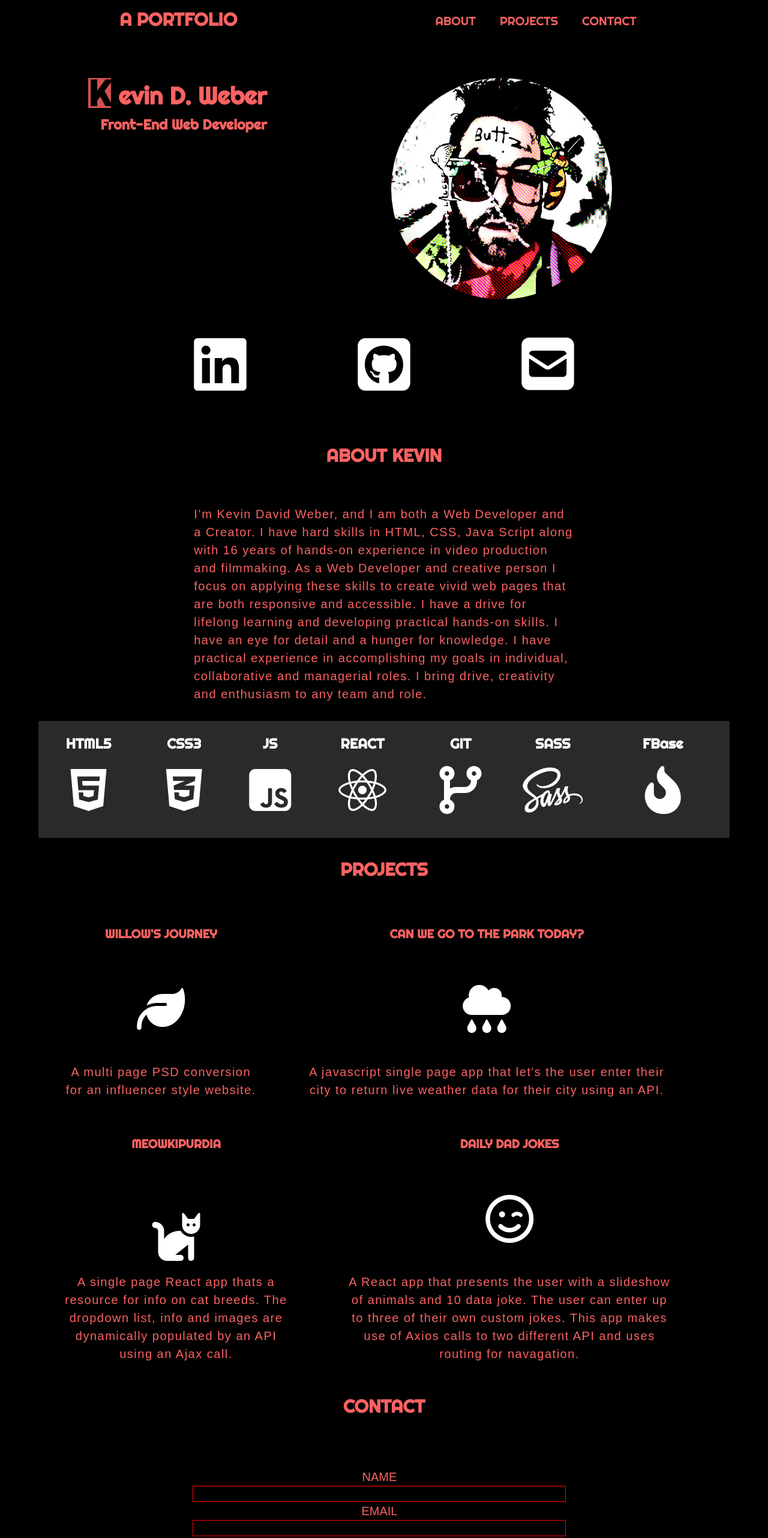
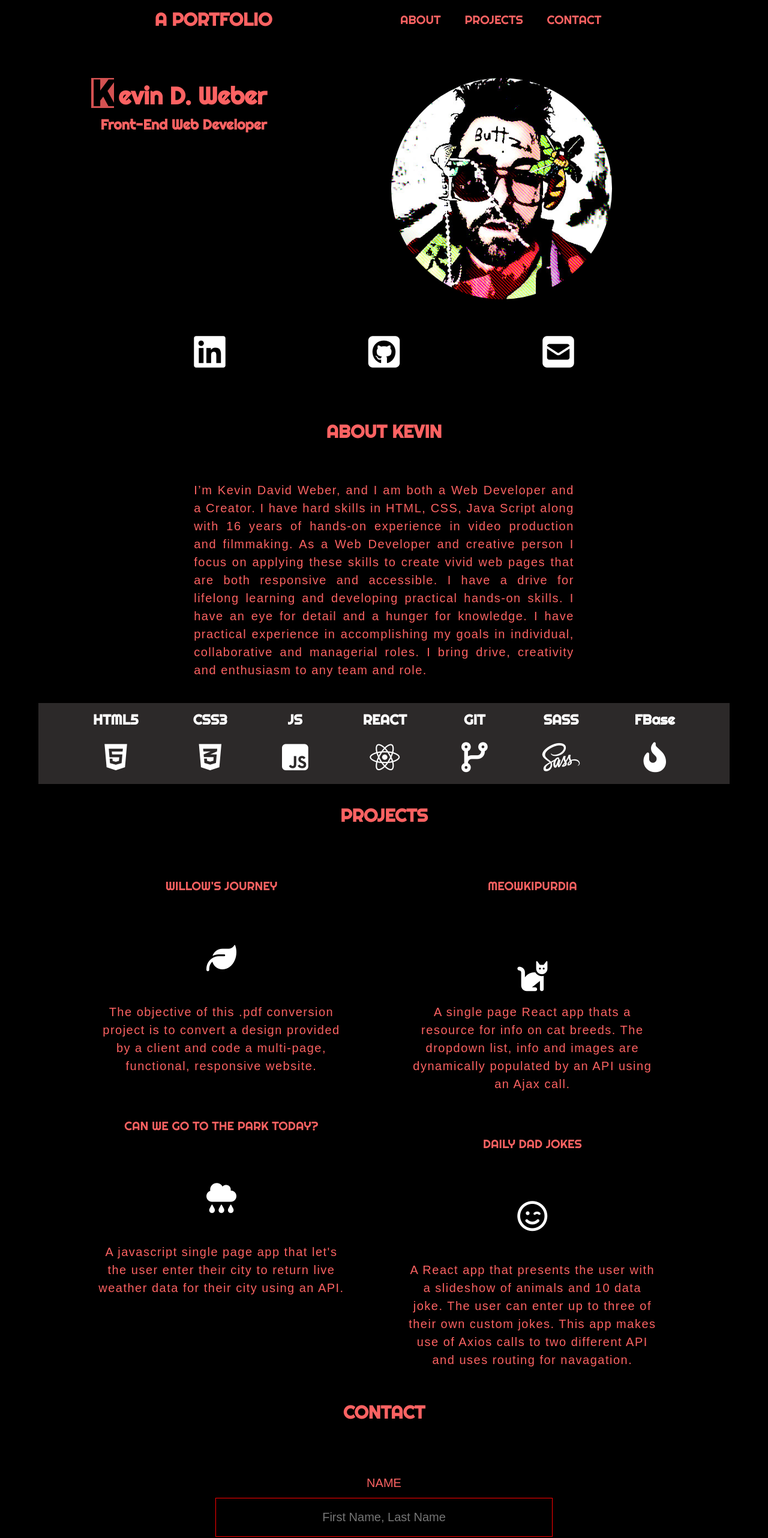
Before and after one commit to QuadrantK/kdwPortfolio2022, a plain HTML site: page index.html in a window 1280 px wide. Shown: the part 20-2584 px from the top of the page at 60% size. Drawn offline with Linux system fonts and the light colour scheme.

Commit message:
layout and mobile changes

```diff
--- a/index.html
+++ b/index.html
@@ -108,14 +108,15 @@
         <!-- Projects -->
 
 
-        <section class="projects wrapper" id="projects">
+        <section class=" wrapper" id="projects">
                 <h2>Projects</h2>
+                <div class="projBox">
                     <div class="projItemRow1">
                         <div class="projItem1">
                                 <section class="projectBox">
                                     <a href="https://elegant-stonebraker-6d063f.netlify.app/" target="blank">Willow's Journey</a>
                                     <a href="https://elegant-stonebraker-6d063f.netlify.app/" target="blank"><i class="fas fa-leaf"></i></a>
-                                <p>A multi page PSD conversion for an influencer style website.</p>
+                                    <p>The objective of this .pdf conversion project is to convert a design provided by a client and code a  multi-page, functional, responsive website.</p>
                                 </section>
                             </div>
                             <div class="projItem2">
@@ -142,26 +143,27 @@
                                 </section>
                             </div>
                         </div>
+                    </div>
         </section>
-        <section class="contact" id="contact">
+        <section class="contact wrapper" id="contact">
             <h2>Contact</h2>
-            <div class="form wrapper">
+            <div class="form">
                 <form id="contactForm" class="contactForm" action="https://formspree.io/f/myyoedar"
                 method="POST" method="POST">
                     <div class="nameEmailBox">
                         <div class="groupForm">
                             <label class="formLabel" for="name">Name</label>
-                            <input id="name" class="field" type="text" required="">
+                            <input id="name" class="field" type="text" placeholder="First Name, Last Name" required="">
                         </div>
                         <div class="groupForm">
                             <label class="formLabel" for="email">Email</label>
-                            <input id="email" class="field" type="email" name="email" required="">
+                            <input id="email" class="field" type="email" name="email" required="" placeholder="Your Email@email.com!">
                         </div>
                     </div>
                         <div class="groupForm">
                             <label class="formLabel" for="message">Message</label>
                             <textarea id="message" class="message" name="message" cols="40"
-                            rows="15" required=""></textarea>
+                            rows="15" required="" placeholder="Your message to me!"></textarea>
                         </div>
                         <button class="link" type="submit">Send</button>
                 </form>
--- a/styles/sass/_header.scss
+++ b/styles/sass/_header.scss
@@ -6,7 +6,13 @@ header {
 
 nav {
     display: flex;
-    justify-content: space-around;
+    justify-content: space-evenly;
+        ul{
+            list-style: none;
+            padding: 0;
+            margin: 0;
+            align-items: center;
+        }
 }
 
 // li {
--- a/styles/sass/_mainStyles.scss
+++ b/styles/sass/_mainStyles.scss
@@ -37,14 +37,14 @@ img {
 }
 
 .contLink i {
-    font-size: 5rem;
+    font-size: 3rem;
     list-style: none;
     text-decoration: none;
     }
 
-span {
-    margin-left: 20px;
-}
+// span {
+//     margin-left: 20px;
+// }
 
 // About Section**************************************
 
@@ -67,13 +67,20 @@ span {
     color: white;
 }
 
-.skills ul {
+.skills  {
     display: flex;
     flex-direction: column;
     justify-content: center;
-    align-items:center;
-    width:20%;
+    align-items: center;
+    text-align: center;
+    padding-top: 10px;
+        ul {
+            margin: 0;
+            padding: 0;
+        }
 }
+
+
 // PROJECTS*************************************
 .projects {
     display: flex;
@@ -89,18 +96,26 @@ span {
 
 .headerK h1 {
     position: relative;
+    text-align: right;
 }
 
 .blink {
     position: absolute;
-    right: 260px;
+    right: 250px;
     z-index: 10;
+    margin-right: 5px;
+}
+
+.projBox {
+    display: flex;
+    flex-direction: row;
+    margin: 0 auto;
 }
 
 .projItemRow1, .projItemRow2 {
     display: flex;
-    flex-direction: row;
-    width: 100%;
+    flex-direction: column;
+    width: 50%;
 }
 
 .projItem {
@@ -144,6 +159,15 @@ i {
     align-self: center;
 }
 
+input, textarea {
+    margin-top: 10px;
+    padding: 1em 1.5em;
+}
+
+input {
+    margin-bottom: 10px;
+}
+
 // .nameEmailBox {
 //     display: flex;
 //     flex-direction: row;
--- a/styles/sass/_mediaQz.scss
+++ b/styles/sass/_mediaQz.scss
@@ -40,14 +40,33 @@
         flex-direction: column;
     }
 
-    .projects, .projItemRow1, .projItemRow2, .projectBox {
+    .projects, .projItemRow1, .projItemRow2, .projBox {
         display: flex;
         flex-direction: column;
         width: 100%;
         margin: 0 auto;
     }
+
+    .aboutSubWrapper {
+        width: 100%;
+        margin: 30px auto;
+        text-align: justify;
+    }
+
     .contact {
         width: 100%;
         margin: 0 auto;
     }
+
+
 }
+
+@media(max-width: 580px) {
+    .landingPage {
+        margin: 0 auto;
+    }
+
+    .myPic {
+        padding-top: 50px;
+    }
+}
--- a/styles/sass/_typography.scss
+++ b/styles/sass/_typography.scss
@@ -10,8 +10,13 @@ html {
     line-height: 1.5;
 }
 
+.headerK {
+    text-align: justify;
+}
+
 nav, h1, h2, h3, a {
     font-family: 'Righteous', cursive;
+    text-align: center;
     }
 
 h2, a {
@@ -31,6 +36,10 @@ nav ul {
             margin: 20px;
 
         }
+}
+
+.about {
+    text-align: justify;
 }
 
 .skills li {
@@ -55,9 +64,27 @@ a:hover, a:focus{
 
 i{
     color: white;
-    font-size: 4rem;
+    font-size: 2.5rem;
 }
 
 i:hover, i:focus{
     color: $red;
 }
+
+.form {
+    margin: 0 auto;
+}
+
+.groupForm {
+    text-align: center;
+    input::placeholder {
+        text-align: center;
+    }
+    textarea::placeholder {
+        text-align: center;
+    }
+}
+
+// input:placeholder-shown {
+//     text-align: center;
+// }
```
Also changed, not shown: styles/styles.css. Lines whose indentation alone changed are shown as unchanged.
